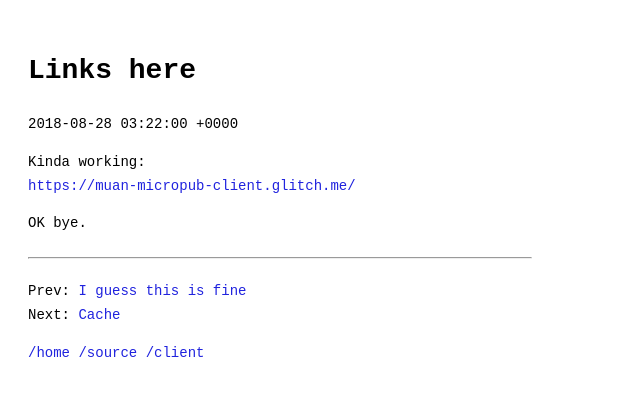
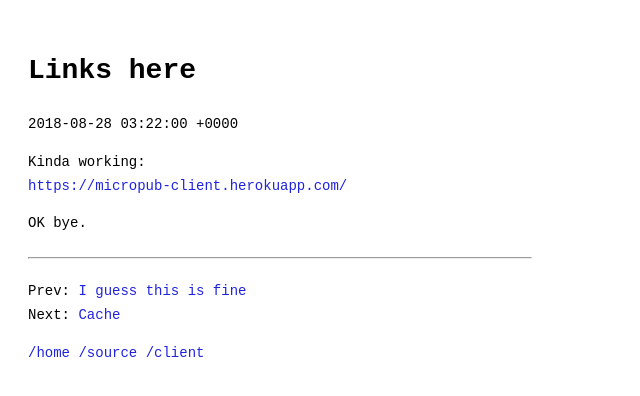
Before and after one commit to muan/micropub-content, a Jekyll site: the page built from _posts/2018-08-28-2018-08-28-03-22.md, in a window 1280 px wide. Shown: the top 396 px of the page, without its empty margins (0-640 px from the left). Built offline with Jekyll 4.4.1, drawn with Linux system fonts in a browser that asks for light colours; part of the change alters nothing that is shown.

Commit message:
Update client URL

```diff
--- a/_layouts/default.html
+++ b/_layouts/default.html
@@ -90,7 +90,7 @@
     <footer>
       <a href="https://muan.github.io/micropub-content">/home</a>
       <a href="https://github.com/muan/micropub-content">/source</a>
-      <a href="https://muan-micropub-client.glitch.me/">/client</a>
+      <a href="https://micropub-client.herokuapp.com/">/client</a>
     </footer>
   </body>
 </html>
--- a/_posts/2018-08-28-2018-08-28-03-22.md
+++ b/_posts/2018-08-28-2018-08-28-03-22.md
@@ -4,6 +4,6 @@ title: Links here
 layout: default
 ---
 Kinda working:
-[https://muan-micropub-client.glitch.me/](https://muan-micropub-client.glitch.me/)
+[https://micropub-client.herokuapp.com/](https://micropub-client.herokuapp.com/)
 
 OK bye.
```
